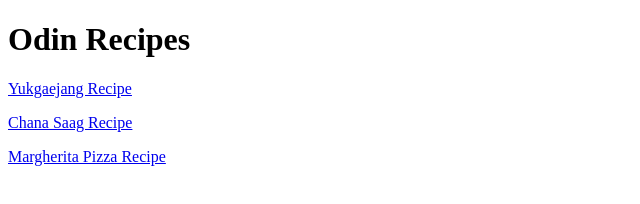
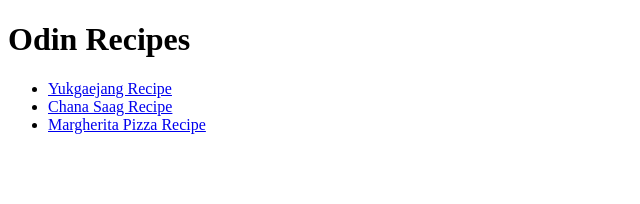
Before and after one commit to nicholcr/odin-recipes, a plain HTML site: page index.html in a window 1280 px wide. Shown: the whole page, without its empty margins (0-640 px from the left). Drawn offline with Linux system fonts and the light colour scheme.

Commit message:
Change recipe list on homepage to unordered list
Refactor the list of recipes that is displayed on
the homepage in order to make it more legible.

```diff
--- a/index.html
+++ b/index.html
@@ -8,9 +8,12 @@
 
     <body>
         <h1>Odin Recipes</h1>
-        <p><a href="recipes/yukgaejang.html">Yukgaejang Recipe</a></p>
-        <p><a href="recipes/chana-saag.html">Chana Saag Recipe</a></p>
-        <p><a href="recipes/margherita-pizza.html">Margherita Pizza Recipe</a></p>
+        <ul>
+            <li><a href="recipes/yukgaejang.html">Yukgaejang Recipe</a></li>
+            <li><a href="recipes/chana-saag.html">Chana Saag Recipe</a></li>
+            <li><a href="recipes/margherita-pizza.html">Margherita Pizza Recipe</a></li>
+        </ul>
+
     </body>
 
 </html>
```
